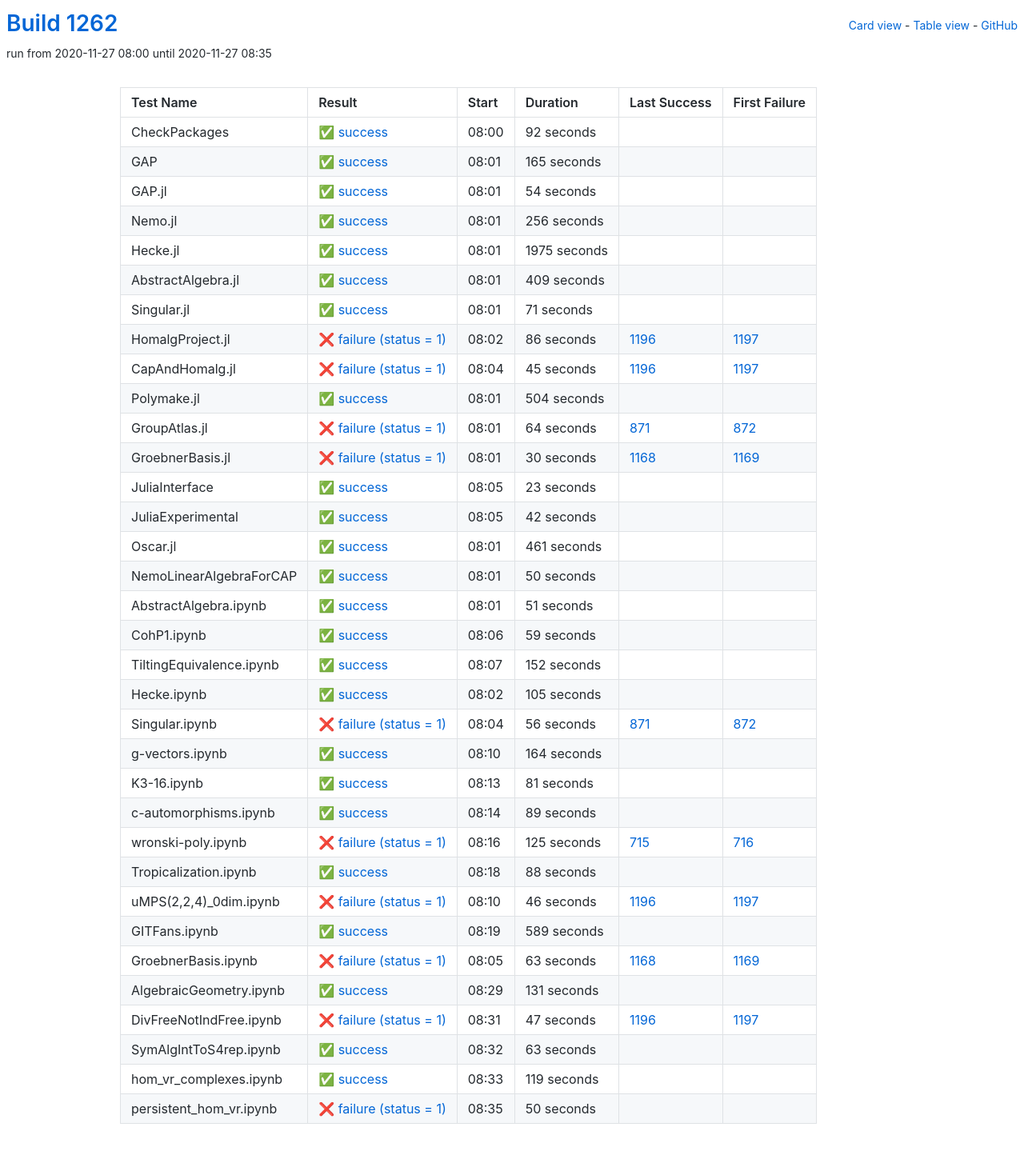
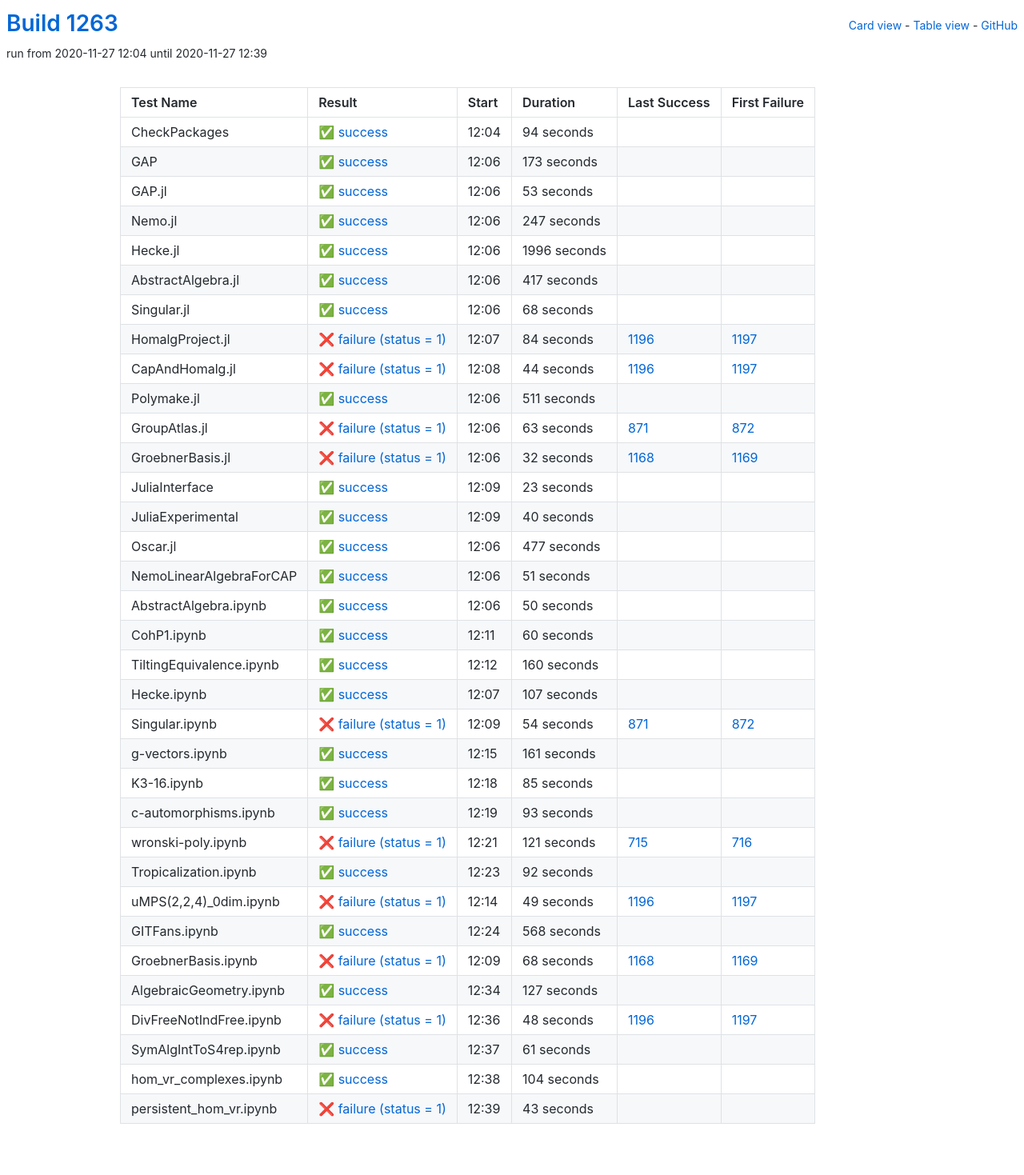
Before and after one commit to oscar-system/oscar-ci-status-stable, a Jekyll site: the page built from table.html, in a window 1280 px wide. Shown: the whole page at 80% size. Built offline with Jekyll 4.4.1, drawn with Linux system fonts in a browser that asks for light colours.

Commit message:
Build #1263

```diff
--- a/_data/ci.yml
+++ b/_data/ci.yml
@@ -1,6 +1,6 @@
 ---
-build: 1262
-build_url: https://oscarci.mathematik.uni-kl.de/job/oscar-stable/1262/
+build: 1263
+build_url: https://oscarci.mathematik.uni-kl.de/job/oscar-stable/1263/
 job: oscar-stable
 organization: oscar-system
 repo: oscar-ci-status-stable
@@ -8,152 +8,152 @@ repourl: https://github.com/oscar-system/oscar-ci-status-stable
 tests:
 - name: CheckPackages
   id: checkpackages
-  log: https://oscarci.mathematik.uni-kl.de/job/oscar-stable/1262/artifact/logs/build-1262/CheckPackages.log
-  start: 2020-11-27 08:00
+  log: https://oscarci.mathematik.uni-kl.de/job/oscar-stable/1263/artifact/logs/build-1263/CheckPackages.log
+  start: 2020-11-27 12:04
   success: true
   exitcode: 0
   status: success
-  duration: 92
+  duration: 94
   last_success: false
   last_success_url:
   first_failure: false
   first_failure_url:
 - name: GAP
   id: gap
-  log: https://oscarci.mathematik.uni-kl.de/job/oscar-stable/1262/artifact/logs/build-1262/GAP.log
-  start: 2020-11-27 08:01
+  log: https://oscarci.mathematik.uni-kl.de/job/oscar-stable/1263/artifact/logs/build-1263/GAP.log
+  start: 2020-11-27 12:06
   success: true
   exitcode: 0
   status: success
-  duration: 165
+  duration: 173
   last_success: false
   last_success_url:
   first_failure: false
   first_failure_url:
 - name: GAP.jl
   id: gap-jl
-  log: https://oscarci.mathematik.uni-kl.de/job/oscar-stable/1262/artifact/logs/build-1262/GAP.jl.log
-  start: 2020-11-27 08:01
+  log: https://oscarci.mathematik.uni-kl.de/job/oscar-stable/1263/artifact/logs/build-1263/GAP.jl.log
+  start: 2020-11-27 12:06
   success: true
   exitcode: 0
   status: success
-  duration: 54
+  duration: 53
   last_success: false
   last_success_url:
   first_failure: false
   first_failure_url:
 - name: Nemo.jl
   id: nemo-jl
-  log: https://oscarci.mathematik.uni-kl.de/job/oscar-stable/1262/artifact/logs/build-1262/Nemo.jl.log
-  start: 2020-11-27 08:01
+  log: https://oscarci.mathematik.uni-kl.de/job/oscar-stable/1263/artifact/logs/build-1263/Nemo.jl.log
+  start: 2020-11-27 12:06
   success: true
   exitcode: 0
   status: success
-  duration: 256
+  duration: 247
   last_success: false
   last_success_url:
   first_failure: false
   first_failure_url:
 - name: Hecke.jl
   id: hecke-jl
-  log: https://oscarci.mathematik.uni-kl.de/job/oscar-stable/1262/artifact/logs/build-1262/Hecke.jl.log
-  start: 2020-11-27 08:01
+  log: https://oscarci.mathematik.uni-kl.de/job/oscar-stable/1263/artifact/logs/build-1263/Hecke.jl.log
+  start: 2020-11-27 12:06
   success: true
   exitcode: 0
   status: success
-  duration: 1975
+  duration: 1996
   last_success: false
   last_success_url:
   first_failure: false
   first_failure_url:
 - name: AbstractAlgebra.jl
   id: abstractalgebra-jl
-  log: https://oscarci.mathematik.uni-kl.de/job/oscar-stable/1262/artifact/logs/build-1262/AbstractAlgebra.jl.log
-  start: 2020-11-27 08:01
+  log: https://oscarci.mathematik.uni-kl.de/job/oscar-stable/1263/artifact/logs/build-1263/AbstractAlgebra.jl.log
+  start: 2020-11-27 12:06
   success: true
   exitcode: 0
   status: success
-  duration: 409
+  duration: 417
   last_success: false
   last_success_url:
   first_failure: false
   first_failure_url:
 - name: Singular.jl
   id: singular-jl
-  log: https://oscarci.mathematik.uni-kl.de/job/oscar-stable/1262/artifact/logs/build-1262/Singular.jl.log
-  start: 2020-11-27 08:01
+  log: https://oscarci.mathematik.uni-kl.de/job/oscar-stable/1263/artifact/logs/build-1263/Singular.jl.log
+  start: 2020-11-27 12:06
   success: true
   exitcode: 0
   status: success
-  duration: 71
+  duration: 68
   last_success: false
   last_success_url:
   first_failure: false
   first_failure_url:
 - name: HomalgProject.jl
   id: homalgproject-jl
-  log: https://oscarci.mathematik.uni-kl.de/job/oscar-stable/1262/artifact/logs/build-1262/HomalgProject.jl.log
-  start: 2020-11-27 08:02
+  log: https://oscarci.mathematik.uni-kl.de/job/oscar-stable/1263/artifact/logs/build-1263/HomalgProject.jl.log
+  start: 2020-11-27 12:07
   success: false
   exitcode: 1
   status: failure
-  duration: 86
+  duration: 84
   last_success: 1196
   last_success_url: https://oscarci.mathematik.uni-kl.de/job/oscar-stable/1196/
   first_failure: 1197
   first_failure_url: https://oscarci.mathematik.uni-kl.de/job/oscar-stable/1197/
 - name: CapAndHomalg.jl
   id: capandhomalg-jl
-  log: https://oscarci.mathematik.uni-kl.de/job/oscar-stable/1262/artifact/logs/build-1262/CapAndHomalg.jl.log
-  start: 2020-11-27 08:04
+  log: https://oscarci.mathematik.uni-kl.de/job/oscar-stable/1263/artifact/logs/build-1263/CapAndHomalg.jl.log
+  start: 2020-11-27 12:08
   success: false
   exitcode: 1
   status: failure
-  duration: 45
+  duration: 44
   last_success: 1196
   last_success_url: https://oscarci.mathematik.uni-kl.de/job/oscar-stable/1196/
   first_failure: 1197
   first_failure_url: https://oscarci.mathematik.uni-kl.de/job/oscar-stable/1197/
 - name: Polymake.jl
   id: polymake-jl
-  log: https://oscarci.mathematik.uni-kl.de/job/oscar-stable/1262/artifact/logs/build-1262/Polymake.jl.log
-  start: 2020-11-27 08:01
+  log: https://oscarci.mathematik.uni-kl.de/job/oscar-stable/1263/artifact/logs/build-1263/Polymake.jl.log
+  start: 2020-11-27 12:06
   success: true
   exitcode: 0
   status: success
-  duration: 504
+  duration: 511
   last_success: false
   last_success_url:
   first_failure: false
   first_failure_url:
 - name: GroupAtlas.jl
   id: groupatlas-jl
-  log: https://oscarci.mathematik.uni-kl.de/job/oscar-stable/1262/artifact/logs/build-1262/GroupAtlas.jl.log
-  start: 2020-11-27 08:01
+  log: https://oscarci.mathematik.uni-kl.de/job/oscar-stable/1263/artifact/logs/build-1263/GroupAtlas.jl.log
+  start: 2020-11-27 12:06
   success: false
   exitcode: 1
   status: failure
-  duration: 64
+  duration: 63
   last_success: 871
   last_success_url: https://oscarci.mathematik.uni-kl.de/job/oscar-stable/871/
   first_failure: 872
   first_failure_url: https://oscarci.mathematik.uni-kl.de/job/oscar-stable/872/
 - name: GroebnerBasis.jl
   id: groebnerbasis-jl
-  log: https://oscarci.mathematik.uni-kl.de/job/oscar-stable/1262/artifact/logs/build-1262/GroebnerBasis.jl.log
-  start: 2020-11-27 08:01
+  log: https://oscarci.mathematik.uni-kl.de/job/oscar-stable/1263/artifact/logs/build-1263/GroebnerBasis.jl.log
+  start: 2020-11-27 12:06
   success: false
   exitcode: 1
   status: failure
-  duration: 30
+  duration: 32
   last_success: 1168
   last_success_url: https://oscarci.mathematik.uni-kl.de/job/oscar-stable/1168/
   first_failure: 1169
   first_failure_url: https://oscarci.mathematik.uni-kl.de/job/oscar-stable/1169/
 - name: JuliaInterface
   id: juliainterface
-  log: https://oscarci.mathematik.uni-kl.de/job/oscar-stable/1262/artifact/logs/build-1262/JuliaInterface.log
-  start: 2020-11-27 08:05
+  log: https://oscarci.mathematik.uni-kl.de/job/oscar-stable/1263/artifact/logs/build-1263/JuliaInterface.log
+  start: 2020-11-27 12:09
   success: true
   exitcode: 0
   status: success
@@ -164,32 +164,44 @@ tests:
   first_failure_url:
 - name: JuliaExperimental
   id: juliaexperimental
-  log: https://oscarci.mathematik.uni-kl.de/job/oscar-stable/1262/artifact/logs/build-1262/JuliaExperimental.log
-  start: 2020-11-27 08:05
+  log: https://oscarci.mathematik.uni-kl.de/job/oscar-stable/1263/artifact/logs/build-1263/JuliaExperimental.log
+  start: 2020-11-27 12:09
   success: true
   exitcode: 0
   status: success
-  duration: 42
+  duration: 40
   last_success: false
   last_success_url:
   first_failure: false
   first_failure_url:
 - name: Oscar.jl
   id: oscar-jl
-  log: https://oscarci.mathematik.uni-kl.de/job/oscar-stable/1262/artifact/logs/build-1262/Oscar.jl.log
-  start: 2020-11-27 08:01
+  log: https://oscarci.mathematik.uni-kl.de/job/oscar-stable/1263/artifact/logs/build-1263/Oscar.jl.log
+  start: 2020-11-27 12:06
   success: true
   exitcode: 0
   status: success
-  duration: 461
+  duration: 477
   last_success: false
   last_success_url:
   first_failure: false
   first_failure_url:
 - name: NemoLinearAlgebraForCAP
   id: nemolinearalgebraforcap
-  log: https://oscarci.mathematik.uni-kl.de/job/oscar-stable/1262/artifact/logs/build-1262/NemoLinearAlgebraForCAP.log
-  start: 2020-11-27 08:01
+  log: https://oscarci.mathematik.uni-kl.de/job/oscar-stable/1263/artifact/logs/build-1263/NemoLinearAlgebraForCAP.log
+  start: 2020-11-27 12:06
+  success: true
+  exitcode: 0
+  status: success
+  duration: 51
+  last_success: false
+  last_success_url:
+  first_failure: false
+  first_failure_url:
+- name: AbstractAlgebra.ipynb
+  id: abstractalgebra-ipynb
+  log: https://oscarci.mathematik.uni-kl.de/job/oscar-stable/1263/artifact/logs/build-1263/AbstractAlgebra.ipynb.log
+  start: 2020-11-27 12:06
   success: true
   exitcode: 0
   status: success
@@ -198,218 +210,206 @@ tests:
   last_success_url:
   first_failure: false
   first_failure_url:
-- name: AbstractAlgebra.ipynb
-  id: abstractalgebra-ipynb
-  log: https://oscarci.mathematik.uni-kl.de/job/oscar-stable/1262/artifact/logs/build-1262/AbstractAlgebra.ipynb.log
-  start: 2020-11-27 08:01
+- name: CohP1.ipynb
+  id: cohp1-ipynb
+  log: https://oscarci.mathematik.uni-kl.de/job/oscar-stable/1263/artifact/logs/build-1263/CohP1.ipynb.log
+  start: 2020-11-27 12:11
   success: true
   exitcode: 0
   status: success
-  duration: 51
-  last_success: false
-  last_success_url:
-  first_failure: false
-  first_failure_url:
-- name: CohP1.ipynb
-  id: cohp1-ipynb
-  log: https://oscarci.mathematik.uni-kl.de/job/oscar-stable/1262/artifact/logs/build-1262/CohP1.ipynb.log
-  start: 2020-11-27 08:06
-  success: true
-  exitcode: 0
-  status: success
-  duration: 59
+  duration: 60
   last_success: false
   last_success_url:
   first_failure: false
   first_failure_url:
 - name: TiltingEquivalence.ipynb
   id: tiltingequivalence-ipynb
-  log: https://oscarci.mathematik.uni-kl.de/job/oscar-stable/1262/artifact/logs/build-1262/TiltingEquivalence.ipynb.log
-  start: 2020-11-27 08:07
+  log: https://oscarci.mathematik.uni-kl.de/job/oscar-stable/1263/artifact/logs/build-1263/TiltingEquivalence.ipynb.log
+  start: 2020-11-27 12:12
   success: true
   exitcode: 0
   status: success
-  duration: 152
+  duration: 160
   last_success: false
   last_success_url:
   first_failure: false
   first_failure_url:
 - name: Hecke.ipynb
   id: hecke-ipynb
-  log: https://oscarci.mathematik.uni-kl.de/job/oscar-stable/1262/artifact/logs/build-1262/Hecke.ipynb.log
-  start: 2020-11-27 08:02
+  log: https://oscarci.mathematik.uni-kl.de/job/oscar-stable/1263/artifact/logs/build-1263/Hecke.ipynb.log
+  start: 2020-11-27 12:07
   success: true
   exitcode: 0
   status: success
-  duration: 105
+  duration: 107
   last_success: false
   last_success_url:
   first_failure: false
   first_failure_url:
 - name: Singular.ipynb
   id: singular-ipynb
-  log: https://oscarci.mathematik.uni-kl.de/job/oscar-stable/1262/artifact/logs/build-1262/Singular.ipynb.log
-  start: 2020-11-27 08:04
+  log: https://oscarci.mathematik.uni-kl.de/job/oscar-stable/1263/artifact/logs/build-1263/Singular.ipynb.log
+  start: 2020-11-27 12:09
   success: false
   exitcode: 1
   status: failure
-  duration: 56
+  duration: 54
   last_success: 871
   last_success_url: https://oscarci.mathematik.uni-kl.de/job/oscar-stable/871/
   first_failure: 872
   first_failure_url: https://oscarci.mathematik.uni-kl.de/job/oscar-stable/872/
 - name: g-vectors.ipynb
   id: g-vectors-ipynb
-  log: https://oscarci.mathematik.uni-kl.de/job/oscar-stable/1262/artifact/logs/build-1262/g-vectors.ipynb.log
-  start: 2020-11-27 08:10
+  log: https://oscarci.mathematik.uni-kl.de/job/oscar-stable/1263/artifact/logs/build-1263/g-vectors.ipynb.log
+  start: 2020-11-27 12:15
   success: true
   exitcode: 0
   status: success
-  duration: 164
+  duration: 161
   last_success: false
   last_success_url:
   first_failure: false
   first_failure_url:
 - name: K3-16.ipynb
   id: k3-16-ipynb
-  log: https://oscarci.mathematik.uni-kl.de/job/oscar-stable/1262/artifact/logs/build-1262/K3-16.ipynb.log
-  start: 2020-11-27 08:13
+  log: https://oscarci.mathematik.uni-kl.de/job/oscar-stable/1263/artifact/logs/build-1263/K3-16.ipynb.log
+  start: 2020-11-27 12:18
   success: true
   exitcode: 0
   status: success
-  duration: 81
+  duration: 85
   last_success: false
   last_success_url:
   first_failure: false
   first_failure_url:
 - name: c-automorphisms.ipynb
   id: c-automorphisms-ipynb
-  log: https://oscarci.mathematik.uni-kl.de/job/oscar-stable/1262/artifact/logs/build-1262/c-automorphisms.ipynb.log
-  start: 2020-11-27 08:14
+  log: https://oscarci.mathematik.uni-kl.de/job/oscar-stable/1263/artifact/logs/build-1263/c-automorphisms.ipynb.log
+  start: 2020-11-27 12:19
   success: true
   exitcode: 0
   status: success
-  duration: 89
+  duration: 93
   last_success: false
   last_success_url:
   first_failure: false
   first_failure_url:
 - name: wronski-poly.ipynb
   id: wronski-poly-ipynb
-  log: https://oscarci.mathematik.uni-kl.de/job/oscar-stable/1262/artifact/logs/build-1262/wronski-poly.ipynb.log
-  start: 2020-11-27 08:16
+  log: https://oscarci.mathematik.uni-kl.de/job/oscar-stable/1263/artifact/logs/build-1263/wronski-poly.ipynb.log
+  start: 2020-11-27 12:21
   success: false
   exitcode: 1
   status: failure
-  duration: 125
+  duration: 121
   last_success: 715
   last_success_url: https://oscarci.mathematik.uni-kl.de/job/oscar-stable/715/
   first_failure: 716
   first_failure_url: https://oscarci.mathematik.uni-kl.de/job/oscar-stable/716/
 - name: Tropicalization.ipynb
   id: tropicalization-ipynb
-  log: https://oscarci.mathematik.uni-kl.de/job/oscar-stable/1262/artifact/logs/build-1262/Tropicalization.ipynb.log
-  start: 2020-11-27 08:18
+  log: https://oscarci.mathematik.uni-kl.de/job/oscar-stable/1263/artifact/logs/build-1263/Tropicalization.ipynb.log
+  start: 2020-11-27 12:23
   success: true
   exitcode: 0
   status: success
-  duration: 88
+  duration: 92
   last_success: false
   last_success_url:
   first_failure: false
   first_failure_url:
 - name: uMPS(2,2,4)_0dim.ipynb
   id: umps-2-2-4-0dim-ipynb
-  log: https://oscarci.mathematik.uni-kl.de/job/oscar-stable/1262/artifact/logs/build-1262/uMPS-2-2-4-_0dim.ipynb.log
-  start: 2020-11-27 08:10
+  log: https://oscarci.mathematik.uni-kl.de/job/oscar-stable/1263/artifact/logs/build-1263/uMPS-2-2-4-_0dim.ipynb.log
+  start: 2020-11-27 12:14
   success: false
   exitcode: 1
   status: failure
-  duration: 46
+  duration: 49
   last_success: 1196
   last_success_url: https://oscarci.mathematik.uni-kl.de/job/oscar-stable/1196/
   first_failure: 1197
   first_failure_url: https://oscarci.mathematik.uni-kl.de/job/oscar-stable/1197/
 - name: GITFans.ipynb
   id: gitfans-ipynb
-  log: https://oscarci.mathematik.uni-kl.de/job/oscar-stable/1262/artifact/logs/build-1262/GITFans.ipynb.log
-  start: 2020-11-27 08:19
+  log: https://oscarci.mathematik.uni-kl.de/job/oscar-stable/1263/artifact/logs/build-1263/GITFans.ipynb.log
+  start: 2020-11-27 12:24
   success: true
   exitcode: 0
   status: success
-  duration: 589
+  duration: 568
   last_success: false
   last_success_url:
   first_failure: false
   first_failure_url:
 - name: GroebnerBasis.ipynb
   id: groebnerbasis-ipynb
-  log: https://oscarci.mathematik.uni-kl.de/job/oscar-stable/1262/artifact/logs/build-1262/GroebnerBasis.ipynb.log
-  start: 2020-11-27 08:05
+  log: https://oscarci.mathematik.uni-kl.de/job/oscar-stable/1263/artifact/logs/build-1263/GroebnerBasis.ipynb.log
+  start: 2020-11-27 12:09
   success: false
   exitcode: 1
   status: failure
-  duration: 63
+  duration: 68
   last_success: 1168
   last_success_url: https://oscarci.mathematik.uni-kl.de/job/oscar-stable/1168/
   first_failure: 1169
   first_failure_url: https://oscarci.mathematik.uni-kl.de/job/oscar-stable/1169/
 - name: AlgebraicGeometry.ipynb
   id: algebraicgeometry-ipynb
-  log: https://oscarci.mathematik.uni-kl.de/job/oscar-stable/1262/artifact/logs/build-1262/AlgebraicGeometry.ipynb.log
-  start: 2020-11-27 08:29
+  log: https://oscarci.mathematik.uni-kl.de/job/oscar-stable/1263/artifact/logs/build-1263/AlgebraicGeometry.ipynb.log
+  start: 2020-11-27 12:34
   success: true
   exitcode: 0
   status: success
-  duration: 131
+  duration: 127
   last_success: false
   last_success_url:
   first_failure: false
   first_failure_url:
 - name: DivFreeNotIndFree.ipynb
   id: divfreenotindfree-ipynb
-  log: https://oscarci.mathematik.uni-kl.de/job/oscar-stable/1262/artifact/logs/build-1262/DivFreeNotIndFree.ipynb.log
-  start: 2020-11-27 08:31
+  log: https://oscarci.mathematik.uni-kl.de/job/oscar-stable/1263/artifact/logs/build-1263/DivFreeNotIndFree.ipynb.log
+  start: 2020-11-27 12:36
   success: false
   exitcode: 1
   status: failure
-  duration: 47
+  duration: 48
   last_success: 1196
   last_success_url: https://oscarci.mathematik.uni-kl.de/job/oscar-stable/1196/
   first_failure: 1197
   first_failure_url: https://oscarci.mathematik.uni-kl.de/job/oscar-stable/1197/
 - name: SymAlgIntToS4rep.ipynb
   id: symalginttos4rep-ipynb
-  log: https://oscarci.mathematik.uni-kl.de/job/oscar-stable/1262/artifact/logs/build-1262/SymAlgIntToS4rep.ipynb.log
-  start: 2020-11-27 08:32
+  log: https://oscarci.mathematik.uni-kl.de/job/oscar-stable/1263/artifact/logs/build-1263/SymAlgIntToS4rep.ipynb.log
+  start: 2020-11-27 12:37
   success: true
   exitcode: 0
   status: success
-  duration: 63
+  duration: 61
   last_success: false
   last_success_url:
   first_failure: false
   first_failure_url:
 - name: hom_vr_complexes.ipynb
   id: hom-vr-complexes-ipynb
-  log: https://oscarci.mathematik.uni-kl.de/job/oscar-stable/1262/artifact/logs/build-1262/hom_vr_complexes.ipynb.log
-  start: 2020-11-27 08:33
+  log: https://oscarci.mathematik.uni-kl.de/job/oscar-stable/1263/artifact/logs/build-1263/hom_vr_complexes.ipynb.log
+  start: 2020-11-27 12:38
   success: true
   exitcode: 0
   status: success
-  duration: 119
+  duration: 104
   last_success: false
   last_success_url:
   first_failure: false
   first_failure_url:
 - name: persistent_hom_vr.ipynb
   id: persistent-hom-vr-ipynb
-  log: https://oscarci.mathematik.uni-kl.de/job/oscar-stable/1262/artifact/logs/build-1262/persistent_hom_vr.ipynb.log
-  start: 2020-11-27 08:35
+  log: https://oscarci.mathematik.uni-kl.de/job/oscar-stable/1263/artifact/logs/build-1263/persistent_hom_vr.ipynb.log
+  start: 2020-11-27 12:39
   success: false
   exitcode: 1
   status: failure
-  duration: 50
+  duration: 43
   last_success: false
   last_success_url:
   first_failure: false
```
Also changed, not shown: README.md.
